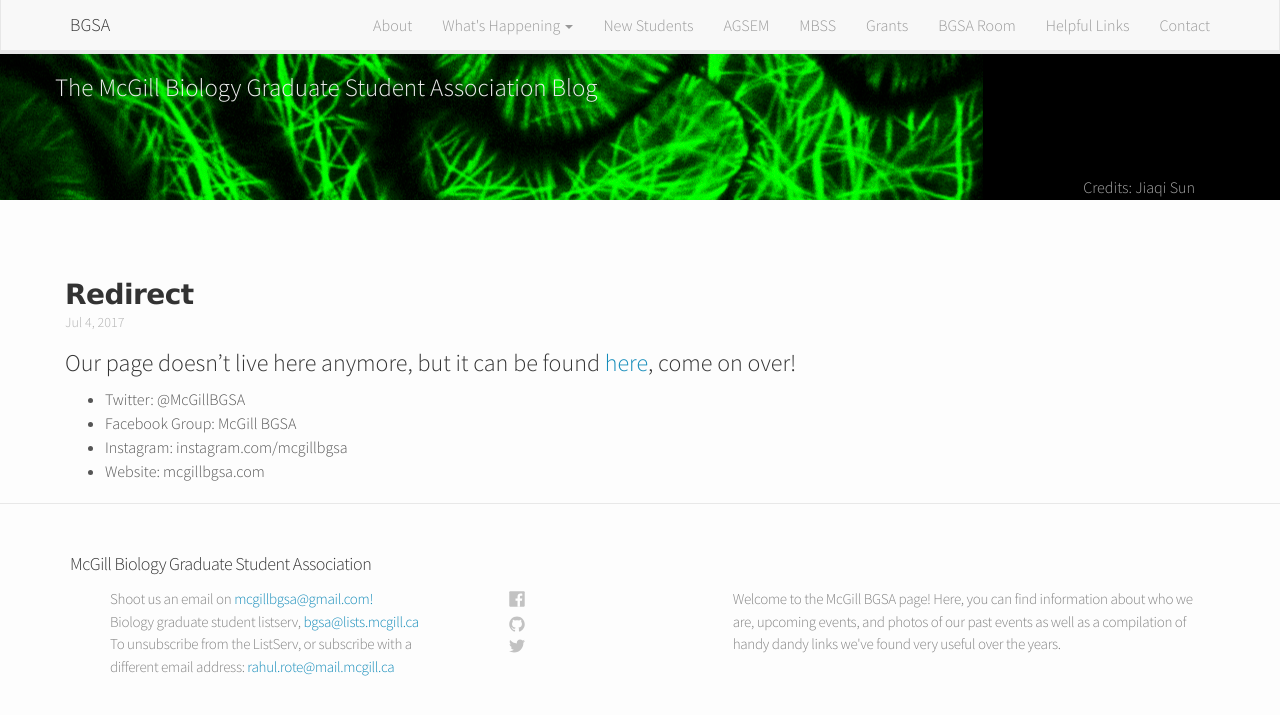
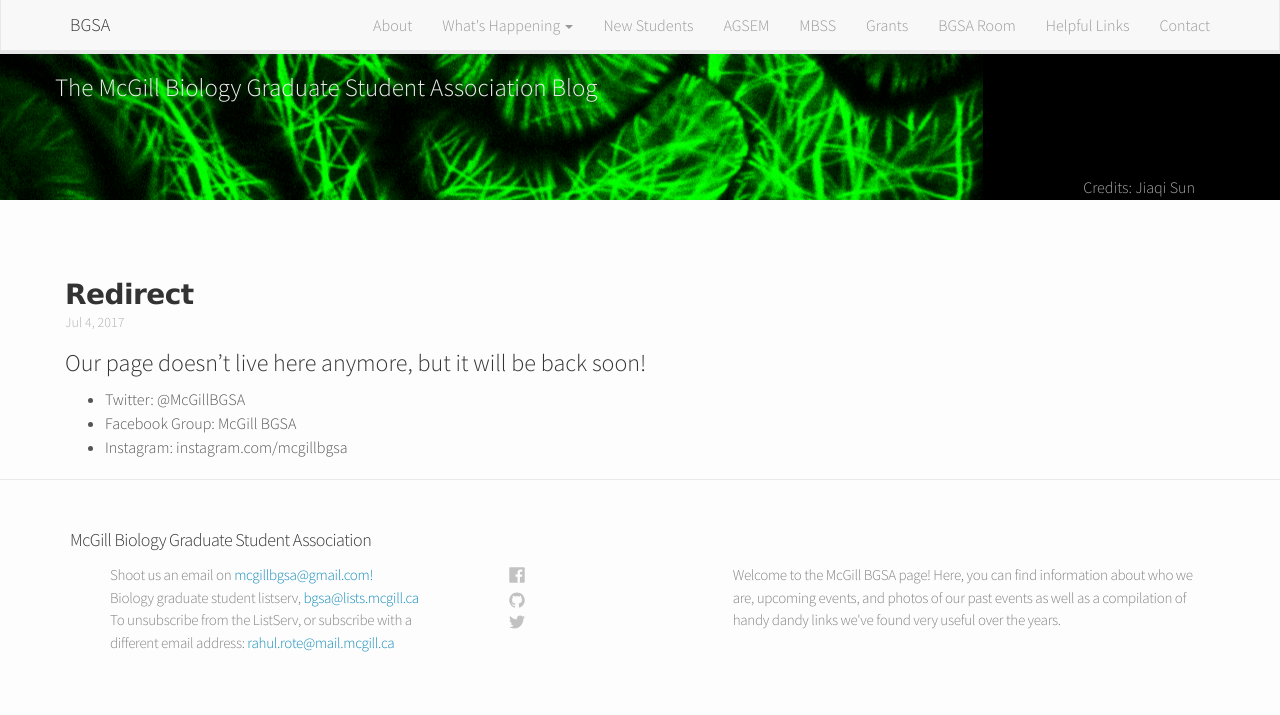
Before and after one commit to McGillBGSA/McGillBGSA.github.io, a Jekyll site: the page built from _posts/2017-07-04-redirect.md, in a window 1280 px wide. Shown: the top 715 px of the page. Built offline with Jekyll 4.4.1, drawn with Linux system fonts in a browser that asks for light colours; nearby versions of some CDN libraries.

Commit message:
testing using the fork

```diff
--- a/_posts/2017-07-04-redirect.md
+++ b/_posts/2017-07-04-redirect.md
@@ -5,9 +5,8 @@ title: "Redirect"
 categories: event
 ---
 
-## Our page doesn't live here anymore, but it can be found [here](https://mcgillbgsa.com/), come on over!
+## Our page doesn't live here anymore, but it will be back soon!
 
  - Twitter: @McGillBGSA
  - Facebook Group: McGill BGSA
  - Instagram: instagram.com/mcgillbgsa
- - Website: mcgillbgsa.com
```
